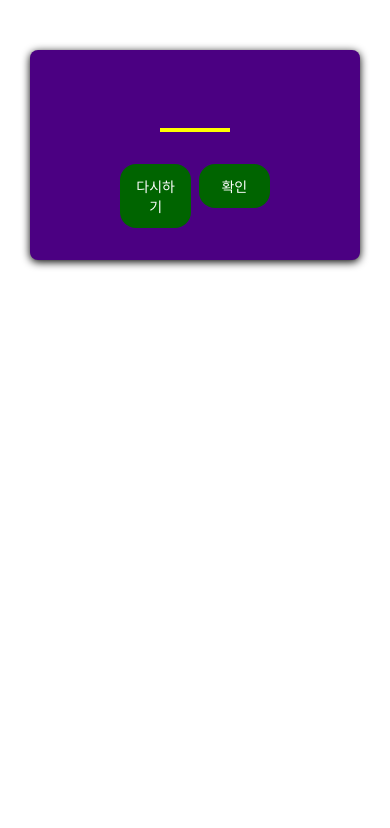
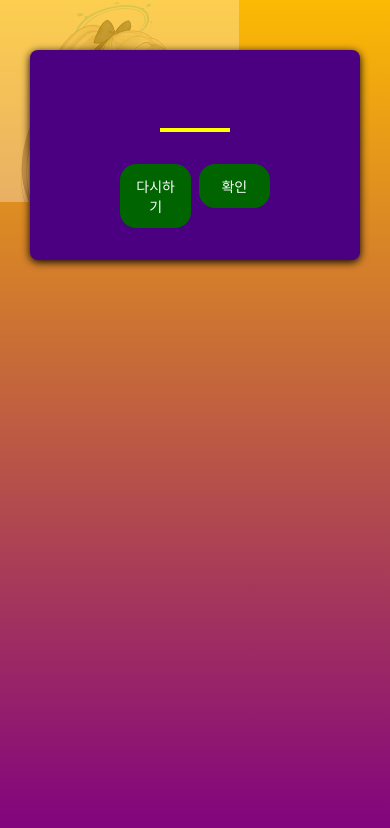
Before and after one commit to yunsteel/awesome, a React Native app: screen / in a window 390 px wide. Shown: the top 828 px of the page. Built offline with nearby package versions, Linux system fonts and the light colour scheme.

Commit message:
배경 꾸미기 & validation

```diff
--- a/App.tsx
+++ b/App.tsx
@@ -1,18 +1,34 @@
 import { StatusBar } from "expo-status-bar";
-import { StyleSheet, View } from "react-native";
+import { ImageBackground, StyleSheet } from "react-native";
 import StartGameScreen from "./screens/StartGameScreen";
+import { LinearGradient } from "expo-linear-gradient";
 
 export default function App() {
   return (
     <>
       <StatusBar style="auto" />
-      <linearGradient colors={["orange"]} style={styles.startGameScreen}>
-        <StartGameScreen />
-      </linearGradient>
+      <LinearGradient
+        colors={["#fcba03", "purple"]}
+        style={styles.startGameScreen}
+      >
+        <ImageBackground
+          source={require("./assets/images/miyako.png")}
+          resizeMode="cover"
+          imageStyle={styles.backgroundImage}
+          style={styles.startGameScreen}
+        >
+          <StartGameScreen />
+        </ImageBackground>
+      </LinearGradient>
     </>
   );
 }
 
 const styles = StyleSheet.create({
-  startGameScreen: {},
+  startGameScreen: {
+    flex: 1,
+  },
+  backgroundImage: {
+    opacity: 0.3,
+  },
 });
--- a/components/PrimaryButton.tsx
+++ b/components/PrimaryButton.tsx
@@ -9,14 +9,14 @@ import {
 
 interface Props extends PressableProps {}
 
-const PrimaryButton: FC<PropsWithChildren<Props>> = ({ children }) => {
+const PrimaryButton: FC<PropsWithChildren<Props>> = ({ children, onPress }) => {
   return (
     <View style={styles.buttonContainer}>
       <Pressable
         style={({ pressed }) =>
           pressed ? [styles.button, styles.pressed] : styles.button
         }
-        onPress={() => console.log("pressed!")}
+        onPress={onPress}
         android_ripple={{ color: "lightgray" }}
       >
         <Text style={styles.buttonText}>{children}</Text>
--- a/package.json
+++ b/package.json
@@ -14,7 +14,7 @@
     "react": "18.2.0",
     "react-native": "0.73.2",
     "react-native-vector-icons": "^10.0.3",
-    "expo-linear-gradient": "~12.7.1"
+    "expo-linear-gradient": "~12.7.2"
   },
   "devDependencies": {
     "@babel/core": "^7.20.0",
--- a/screens/StartGameScreen.tsx
+++ b/screens/StartGameScreen.tsx
@@ -1,19 +1,40 @@
-import { FC } from "react";
-import { StyleSheet, TextInput, View } from "react-native";
+import { FC, useState } from "react";
+import { StyleSheet, TextInput, View, Alert } from "react-native";
 import PrimaryButton from "../components/PrimaryButton";
 
 interface Props {}
 
 const StartGameScreen: FC<Props> = () => {
+  const [value, setValue] = useState("");
+
+  const handleChangeValue = (text: string) => {
+    setValue(text);
+  };
+
+  const handleSubmit = () => {
+    const num = parseInt(value);
+
+    if (isNaN(num) || num < 0 || num > 99) {
+      // Alert.prompt
+      Alert.alert(
+        "얘! 죽고 싶니?", // title
+        "두 자리 숫자만 입력할 수 있단다.", // message
+        [{ text: "Okay", style: "destructive", onPress: () => setValue("") }] // button
+      );
+      return;
+    }
+  };
+
   return (
     <View style={styles.container}>
       <View style={styles.inputContainer}>
         <TextInput
           style={styles.input}
-          maxLength={2}
           keyboardType="number-pad"
           autoCapitalize="none"
           autoCorrect={false}
+          value={value}
+          onChangeText={handleChangeValue}
         />
       </View>
       <View style={styles.buttonContainer}>
@@ -21,7 +42,7 @@ const StartGameScreen: FC<Props> = () => {
           <PrimaryButton>다시하기</PrimaryButton>
         </View>
         <View style={styles.buttonWrapper}>
-          <PrimaryButton>확인</PrimaryButton>
+          <PrimaryButton onPress={handleSubmit}>확인</PrimaryButton>
         </View>
       </View>
     </View>
```
Also changed, not shown: 1 other file (tests, documents, lock files or other folders).
